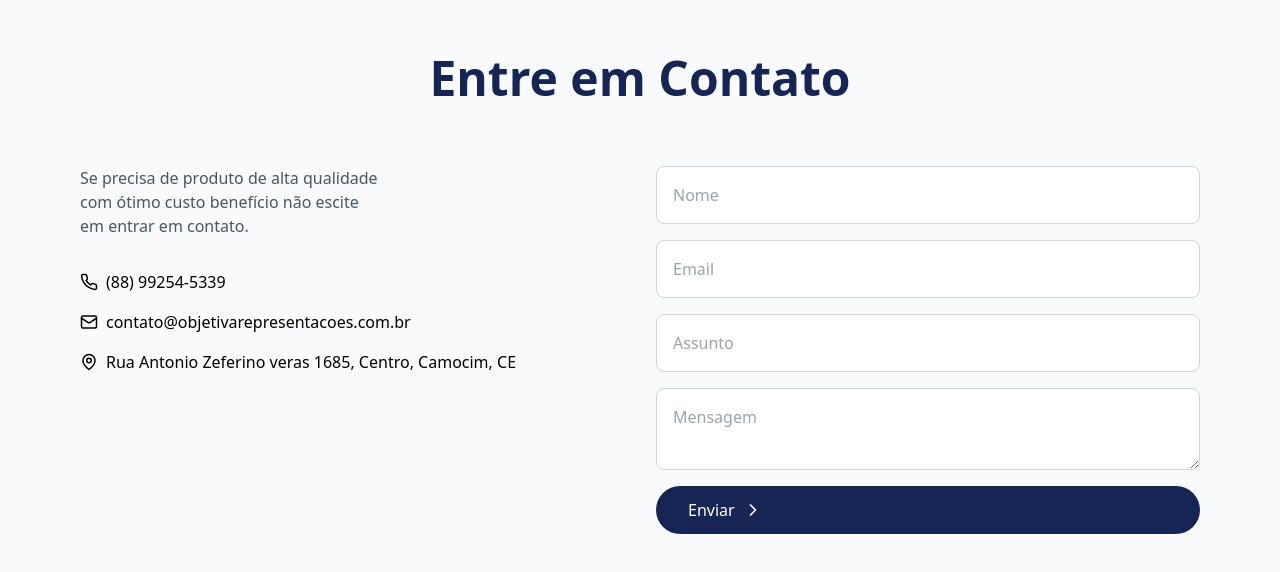
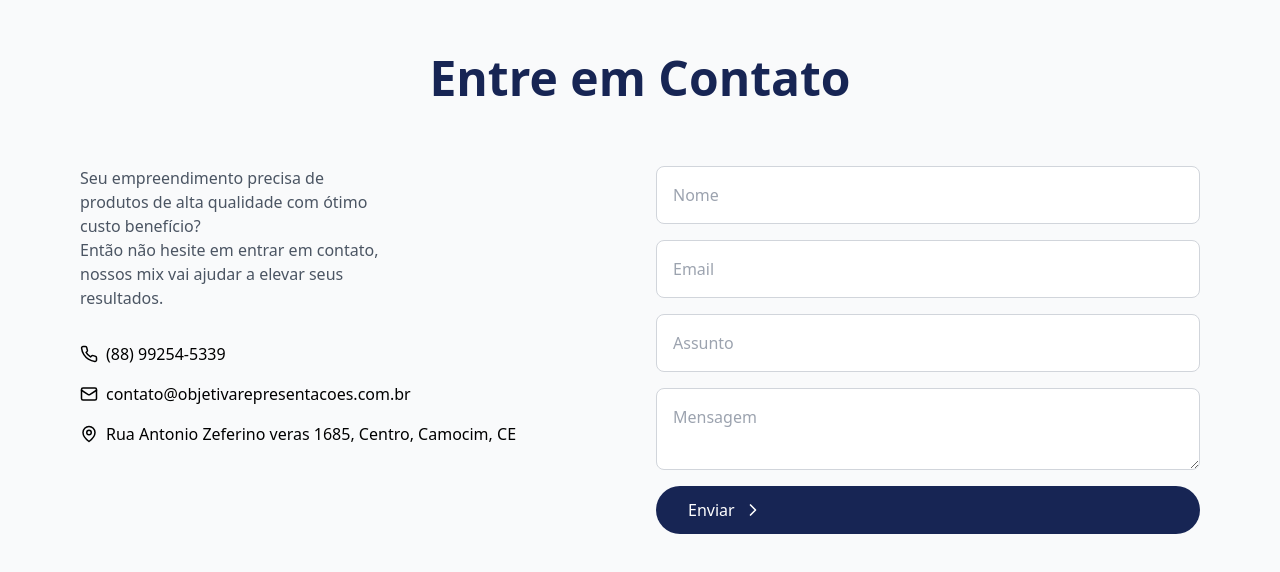
Before and after one commit to AssFerj/objetiva-representacao, a React (Vite) app: page / in a window 1280 px wide. Shown: the part 1185-1757 px from the top of the page. Built offline with nearby package versions, Linux system fonts and the light colour scheme.

Commit message:
feat: update

```diff
--- a/src/pages/Home.tsx
+++ b/src/pages/Home.tsx
@@ -77,7 +77,7 @@ export default function Home() {
                     <h2 className="text-5xl text-blue-950 font-bold text-center mb-16">Entre em Contato</h2>
                     <div className="flex flex-col md:flex-row justify-center gap-8">
                         <div className="flex flex-1 flex-col items-start gap-2 md:gap-4">
-                            <p className="text-gray-600 mb-4 max-w-[300px]">Se precisa de produto de alta qualidade com ótimo custo benefício não escite em entrar em contato.</p>
+                            <p className="text-gray-600 mb-4 max-w-[300px]">Seu empreendimento precisa de produtos de alta qualidade com ótimo custo benefício?<br/>Então não hesite em entrar em contato, nossos mix vai ajudar a elevar seus resultados.</p>
                             <a href="https://wa.me/5588992545339" className="flex items-center gap-2 hover:text-blue-950 transition" target="_blank" rel="noopener noreferrer">
                                 <Phone size={18} />
                                 <span className="text-sm md:text-base">(88) 99254-5339</span>
```
